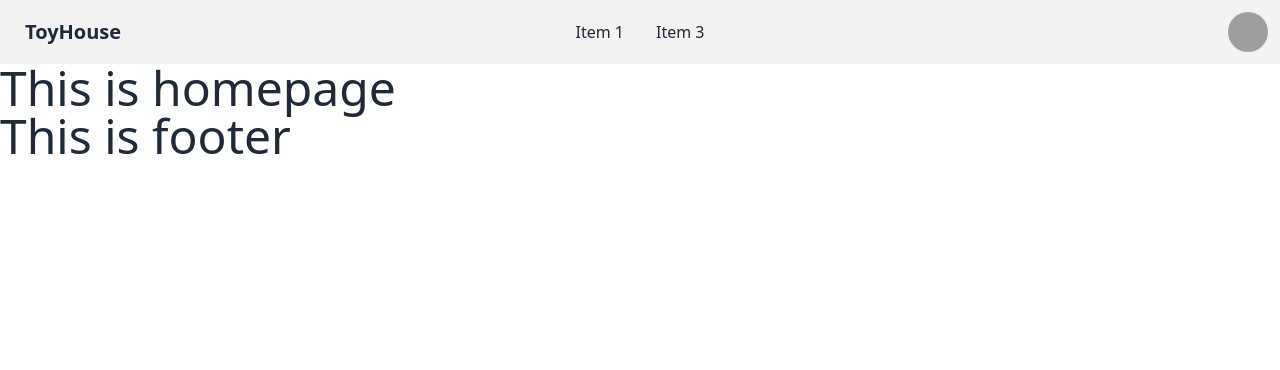
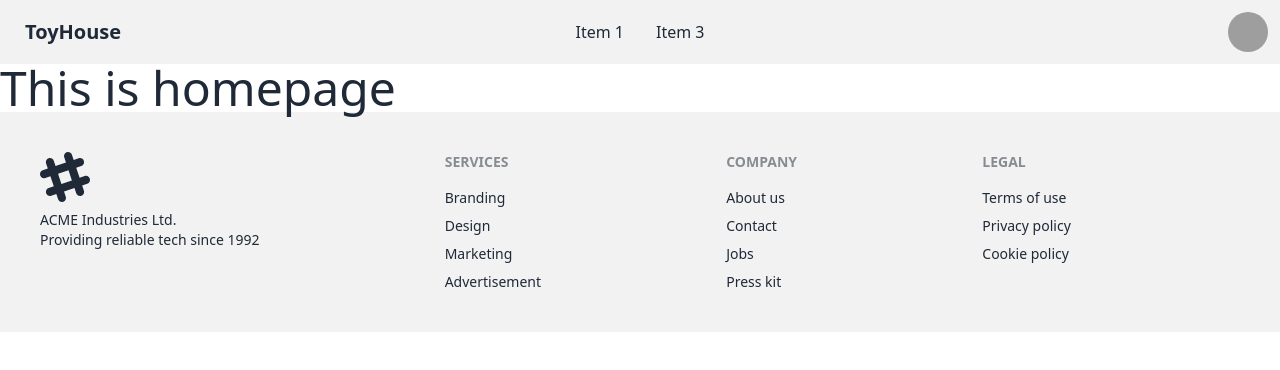
Before and after one commit to sajibsaifullah/toy-marketplace-client, a React (Vite) app: page / in a window 1280 px wide. Shown: the top 370 px of the page. Built offline with nearby package versions, Linux system fonts and the light colour scheme; grey boxes are pictures that could not be loaded.

Commit message:
footer & home updated

```diff
--- a/src/Routes/Routes.jsx
+++ b/src/Routes/Routes.jsx
@@ -1,6 +1,6 @@
 import { createBrowserRouter } from "react-router-dom";
 import MainLayout from "../layout/MainLayout";
-import Home from "../pages/Home/Home";
+import Home from "../pages/Home/Home/Home";
 
 const router = createBrowserRouter([
   {
--- a/src/pages/Footer/Footer.jsx
+++ b/src/pages/Footer/Footer.jsx
@@ -1,11 +1,48 @@
-
-
 const Footer = () => {
-    return (
+  return (
+    <div className="container mx-auto">
+      <footer className="footer p-10 bg-base-200 text-base-content">
         <div>
-            <h2 className="text-5xl">This is footer</h2>
+          <svg
+            width="50"
+            height="50"
+            viewBox="0 0 24 24"
+            xmlns="http://www.w3.org/2000/svg"
+            fillRule="evenodd"
+            clipRule="evenodd"
+            className="fill-current"
+          >
+            <path d="M22.672 15.226l-2.432.811.841 2.515c.33 1.019-.209 2.127-1.23 2.456-1.15.325-2.148-.321-2.463-1.226l-.84-2.518-5.013 1.677.84 2.517c.391 1.203-.434 2.542-1.831 2.542-.88 0-1.601-.564-1.86-1.314l-.842-2.516-2.431.809c-1.135.328-2.145-.317-2.463-1.229-.329-1.018.211-2.127 1.231-2.456l2.432-.809-1.621-4.823-2.432.808c-1.355.384-2.558-.59-2.558-1.839 0-.817.509-1.582 1.327-1.846l2.433-.809-.842-2.515c-.33-1.02.211-2.129 1.232-2.458 1.02-.329 2.13.209 2.461 1.229l.842 2.515 5.011-1.677-.839-2.517c-.403-1.238.484-2.553 1.843-2.553.819 0 1.585.509 1.85 1.326l.841 2.517 2.431-.81c1.02-.33 2.131.211 2.461 1.229.332 1.018-.21 2.126-1.23 2.456l-2.433.809 1.622 4.823 2.433-.809c1.242-.401 2.557.484 2.557 1.838 0 .819-.51 1.583-1.328 1.847m-8.992-6.428l-5.01 1.675 1.619 4.828 5.011-1.674-1.62-4.829z"></path>
+          </svg>
+          <p>
+            ACME Industries Ltd.
+            <br />
+            Providing reliable tech since 1992
+          </p>
         </div>
-    );
+        <div>
+          <span className="footer-title">Services</span>
+          <a className="link link-hover">Branding</a>
+          <a className="link link-hover">Design</a>
+          <a className="link link-hover">Marketing</a>
+          <a className="link link-hover">Advertisement</a>
+        </div>
+        <div>
+          <span className="footer-title">Company</span>
+          <a className="link link-hover">About us</a>
+          <a className="link link-hover">Contact</a>
+          <a className="link link-hover">Jobs</a>
+          <a className="link link-hover">Press kit</a>
+        </div>
+        <div>
+          <span className="footer-title">Legal</span>
+          <a className="link link-hover">Terms of use</a>
+          <a className="link link-hover">Privacy policy</a>
+          <a className="link link-hover">Cookie policy</a>
+        </div>
+      </footer>
+    </div>
+  );
 };
 
 export default Footer;
```
Also changed, not shown: src/pages/Home/Home/Home.jsx (renamed from src/pages/Home/Home.jsx).
